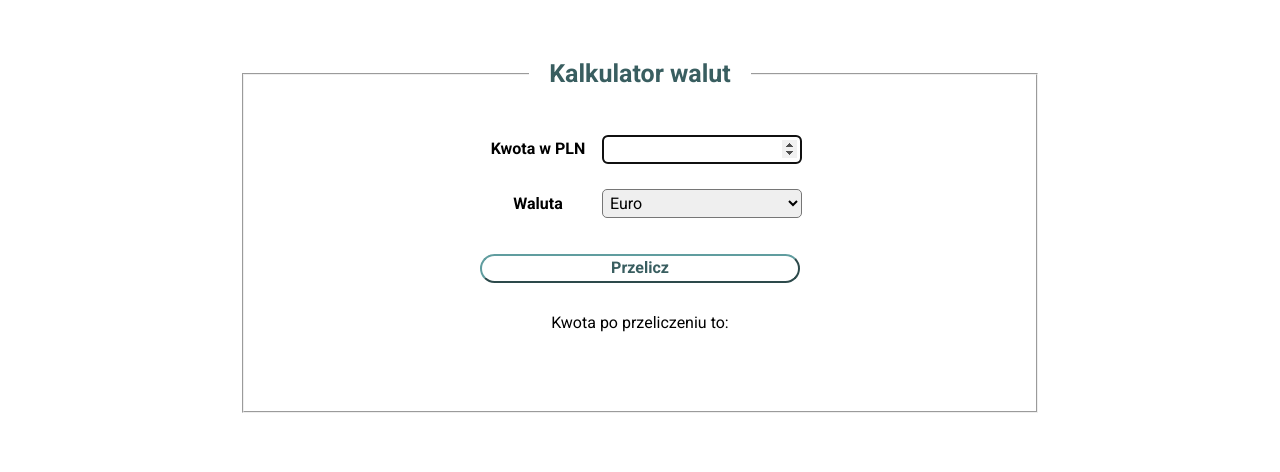
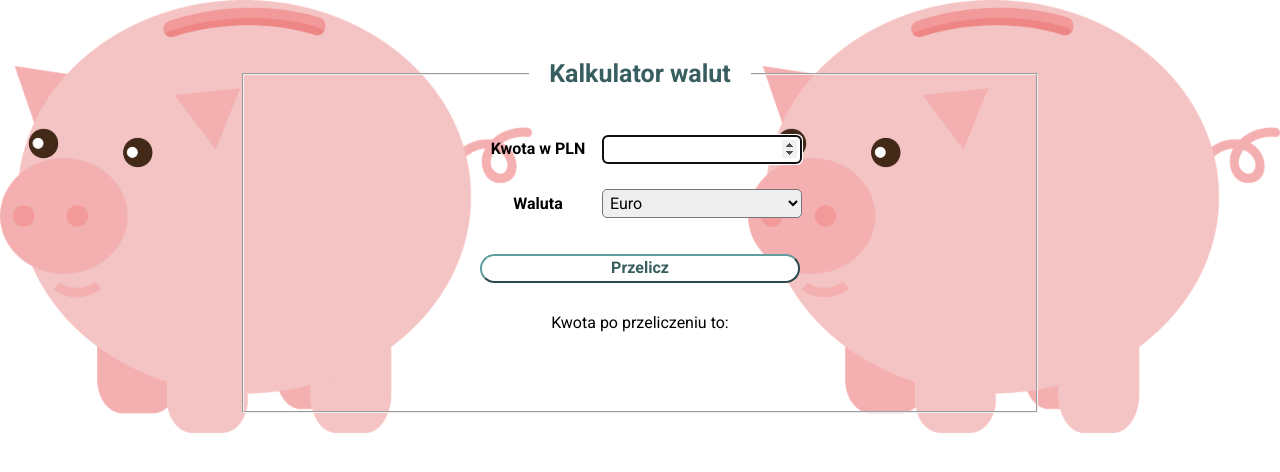
Before and after one commit to martyners/currency-calculator, a plain HTML site: page index.html in a window 1280 px wide. Drawn offline with nearby package versions, Linux system fonts and the light colour scheme.

Commit message:
background image added

```diff
--- a/css/container.css
+++ b/css/container.css
@@ -1,7 +1,7 @@
 .container {
     font-family: 'Roboto', sans-serif;
-    max-width: 800px;
-    margin: 0 auto;
-    padding-top: 40px;
-    padding-bottom: 20px;
+    background-image: url("../images/background.png");
+    background-repeat: space;
+    background-size: contain;
+    background-position: center;
 }
--- a/css/form.css
+++ b/css/form.css
@@ -1,5 +1,9 @@
 .form {
     text-align: center;
+    max-width: 800px;
+    margin: 0 auto;
+    padding-top: 40px;
+    padding-bottom: 20px;
 }
 
 .form__legend {
```
Also changed, not shown: css/style.css (line endings or trailing spaces), images/background.png (added).
